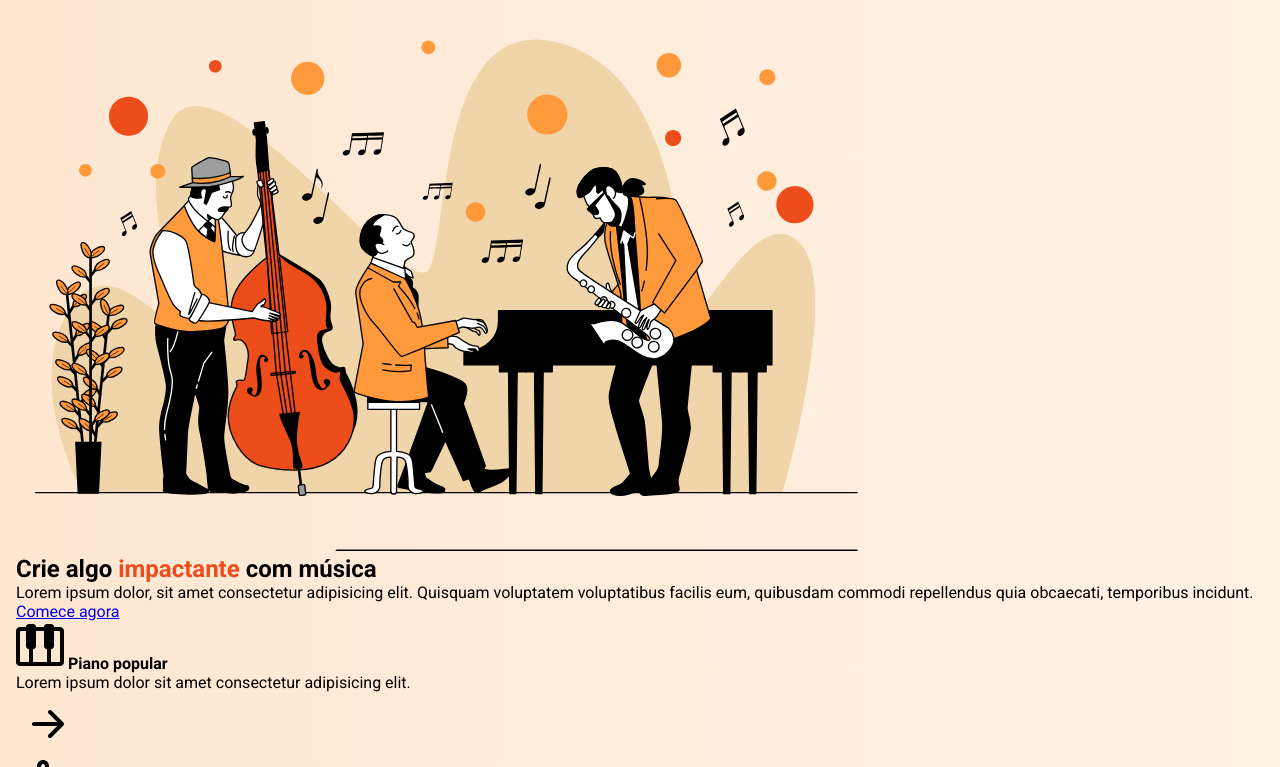
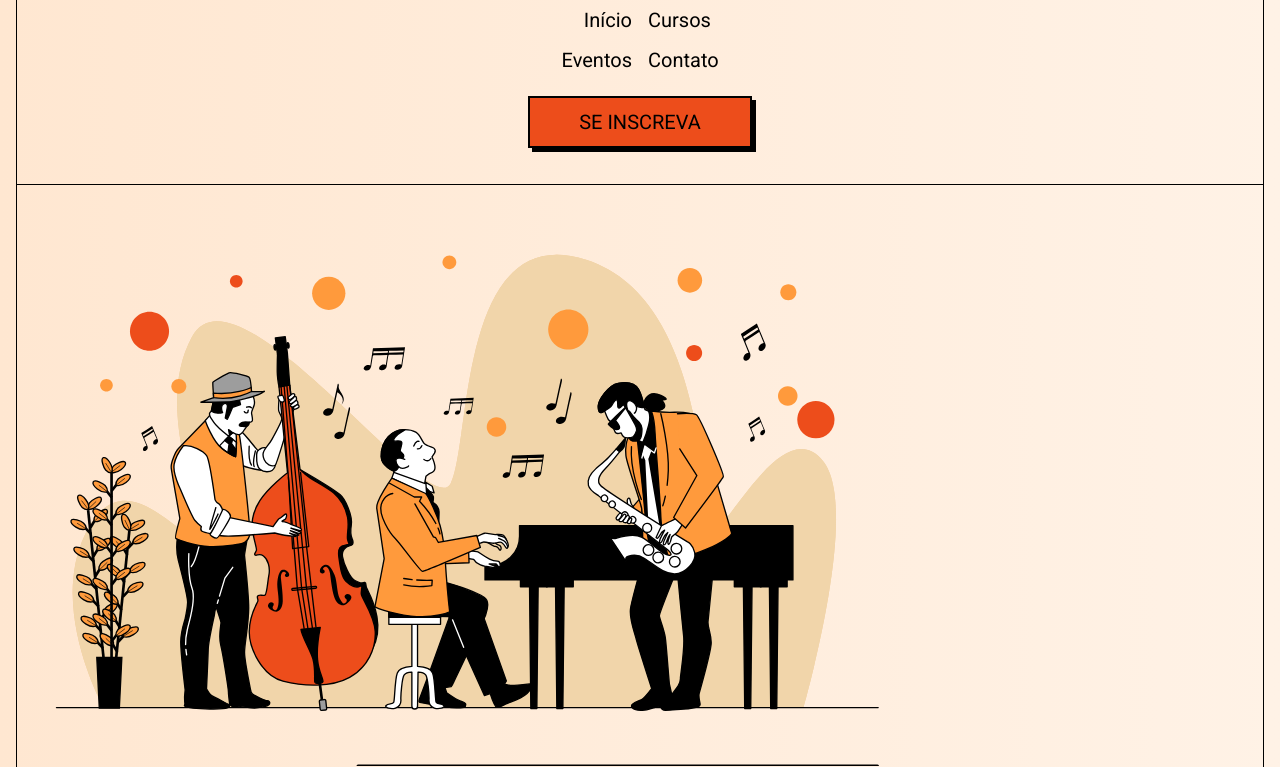
Before and after one commit to isabellaterssariol/projeto-escoladejazz, a plain HTML site: page index.html in a window 1280 px wide. Shown: the part 96-863 px from the top of the page. Drawn offline with Linux system fonts and the light colour scheme.

Commit message:
Ajustando o header + nav.

```diff
--- a/index.css
+++ b/index.css
@@ -18,6 +18,51 @@ body {
     background: linear-gradient(90deg, #FFE7D1 0%, #FFF2E6 100% );
     padding: 0 1rem;
 
+}
+
+header,
+.hero-section,
+.courses-section,
+footer {
+    border-color: var(--color-black);
+    border-style: solid;
+    border-width: 0px 1px 1px;
+    padding: 1.25rem; /* conferir se da para usar short-hand*/
+}
+
+header img {
+    display: block;
+    margin: 1rem auto;
+}
+
+header nav {
+    display: grid;
+    grid-template-columns: 1fr 1fr;
+}
+
+nav a {
+    color: var(--color-black);
+    font-size: 1.25rem;
+    padding: .5rem;
+    text-decoration: none;
+}
+
+header nav a:nth-child(2n-1) {
+    text-align: right;
+}
+
+.button {
+    background-color: var(--color-primary);
+    border: 2px solid var(--color-black);
+    box-shadow: 4px 4px 0 var(--color-black);
+    color: var(--color-black);
+    display: block;
+    font-size: 1.25rem;
+    padding: .75rem 1rem;
+    max-width: 14rem;
+    text-align: center;
+    text-decoration: none;
+    text-transform: uppercase;
 }
 
 .mt-1 {
--- a/index.html
+++ b/index.html
@@ -16,16 +16,16 @@
 <body>
     <header>
         <img src="img/logo.svg" alt="Tom's Jazz School">
-        <nav>
+        <nav class="mt-1 mx-auto">
             <a href="#">Início</a>
             <a href="#">Cursos</a>
             <a href="#">Eventos</a>
             <a href="#">Contato</a>
         </nav>
-        <a href="#" class="button">Se inscreva</a>
+        <a href="#" class="button mt-1 mb-1 mx-auto">Se inscreva</a>
     </header>
     <main>
-        <section>
+        <section class="hero-section">
             <img src="img/hero-img.svg" alt="Banda de jazz tocando">
             <div>
                 <h1>Crie algo <span class="text-primary">impactante</span> com música</h1>
@@ -33,7 +33,7 @@
                 <a href="#" class="button">Comece agora</a>
             </div>
         </section>
-        <section>
+        <section class="courses-section">
             <div class="cards">
                 <article>
                     <img src="img/piano.png" alt="ícone de teclas de piano">
```
